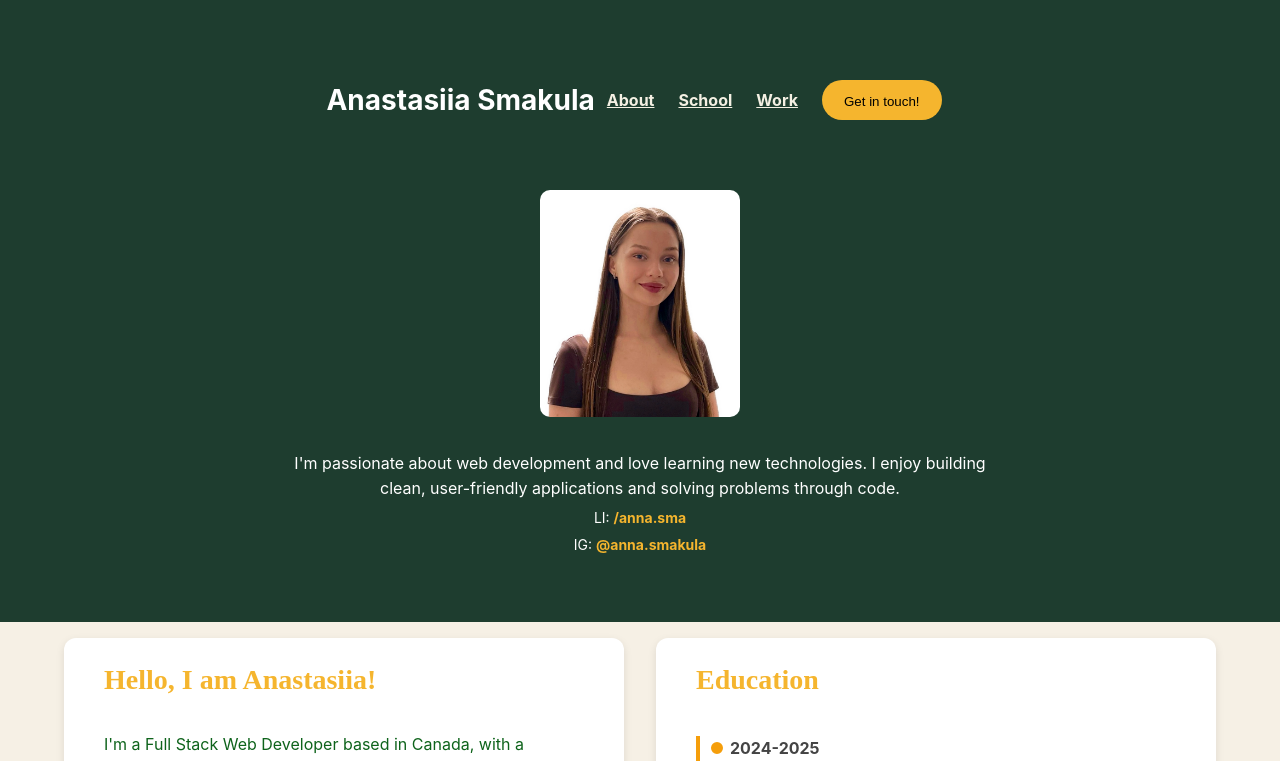
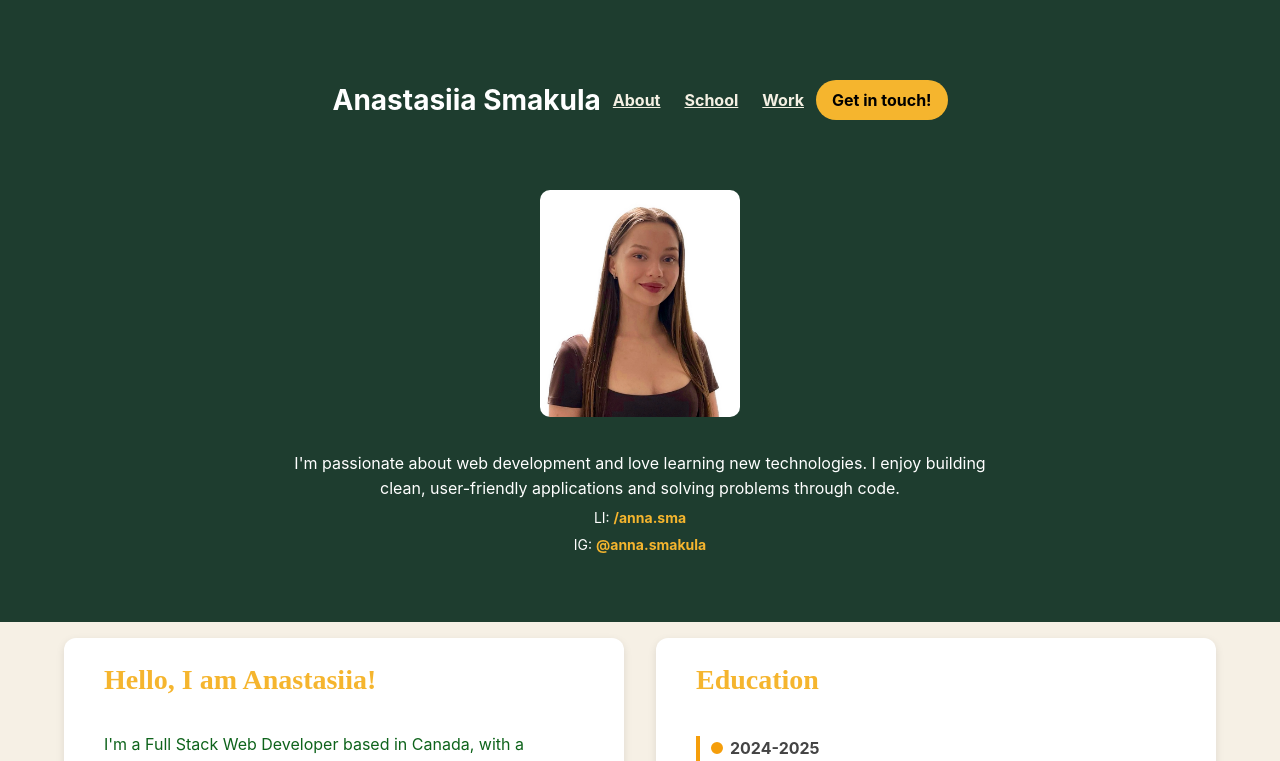
Before and after one commit to AnastasiiaSmakula/resume, a React (Vite) app: page / in a window 1280 px wide. Shown: the top 761 px of the page. Built offline with nearby package versions, Linux system fonts and the light colour scheme.

Commit message:
fix cursor on action button

```diff
--- a/src/Body.css
+++ b/src/Body.css
@@ -21,21 +21,6 @@
   flex-wrap: wrap;
 }
 
-.action-button {
-  background-color: #f5b52e;
-  border: none;
-  padding: 10px 16px;
-  border-radius: 20px;
-  font-weight: bold;
-  color: #000;
-  transition: background-color 0.3s ease;
-
-  button {
-    background-color: transparent;
-    border: none;
-  }
-}
-
 .action-button:hover {
   transform: scale(1.1);
   background-color: #d3c5a6
@@ -46,10 +31,27 @@
   color: #fff;
 }
 
-.header a {
+.header-link {
   color: #f4f0e3;
   margin: 0 12px;
   font-weight: bold;
+}
+
+.action-button {
+  background-color: #f5b52e;
+  border: none;
+  padding: 10px 16px;
+  border-radius: 20px;
+  font-weight: bold;
+  color: #000;
+  text-decoration: none;
+  transition: 0.3s ease;
+  transform: scale(1.0);
+
+  button {
+    background-color: transparent;
+    border: none;
+  }
 }
 
 .body-photo2 {
--- a/src/Header.tsx
+++ b/src/Header.tsx
@@ -3,11 +3,17 @@ const Header = () => {
     <header className="header">
       <h2>Anastasiia Smakula</h2>
       <div>
-        <a href="#about">About</a>
-        <a href="#education">School</a>
-        <a href="#work">Work</a>
+        <a href="#about" className="header-link">
+          About
+        </a>
+        <a href="#education" className="header-link">
+          School
+        </a>
+        <a href="#work" className="header-link">
+          Work
+        </a>
         <a href="mailto:anastasia.smakula@gmail.com" className="action-button">
-          <button>Get in touch!</button>
+          Get in touch!
         </a>
       </div>
     </header>
```
